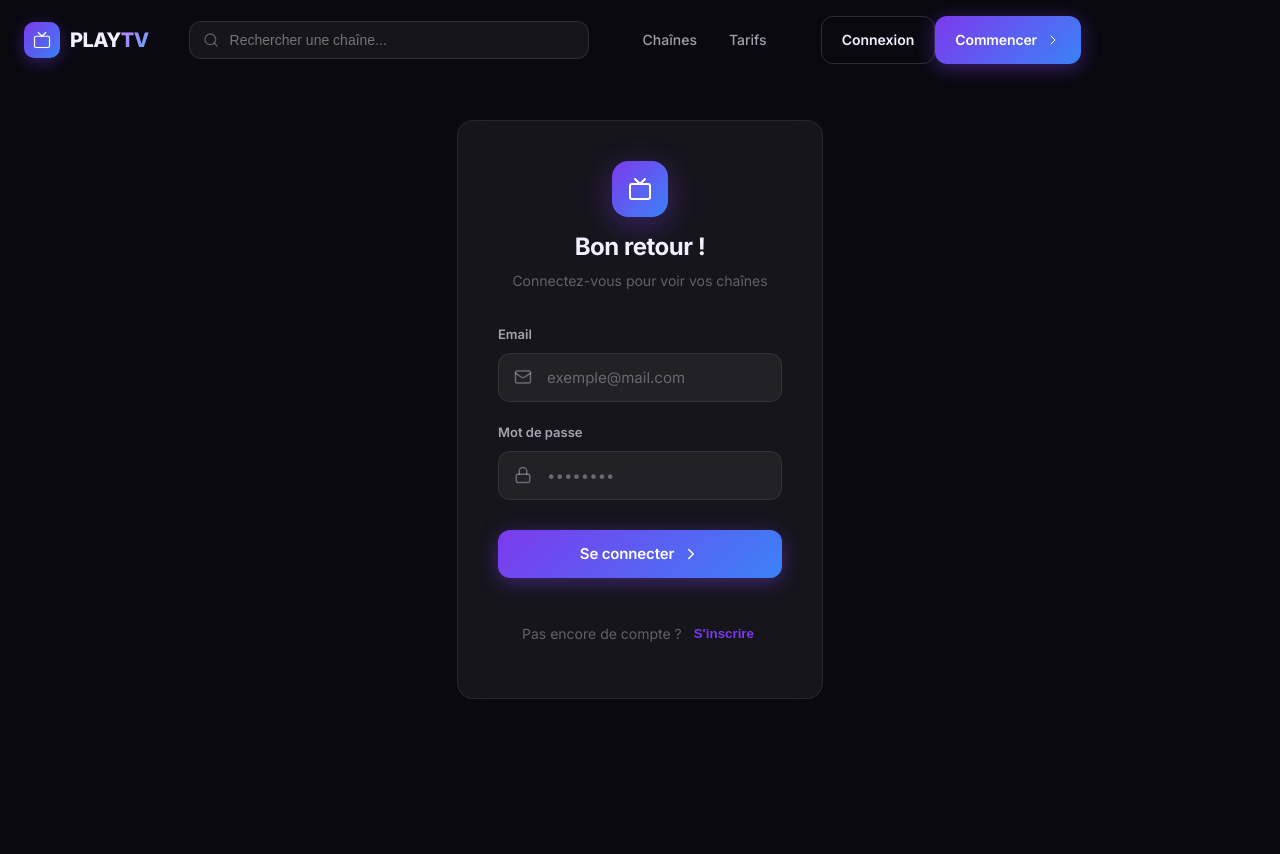
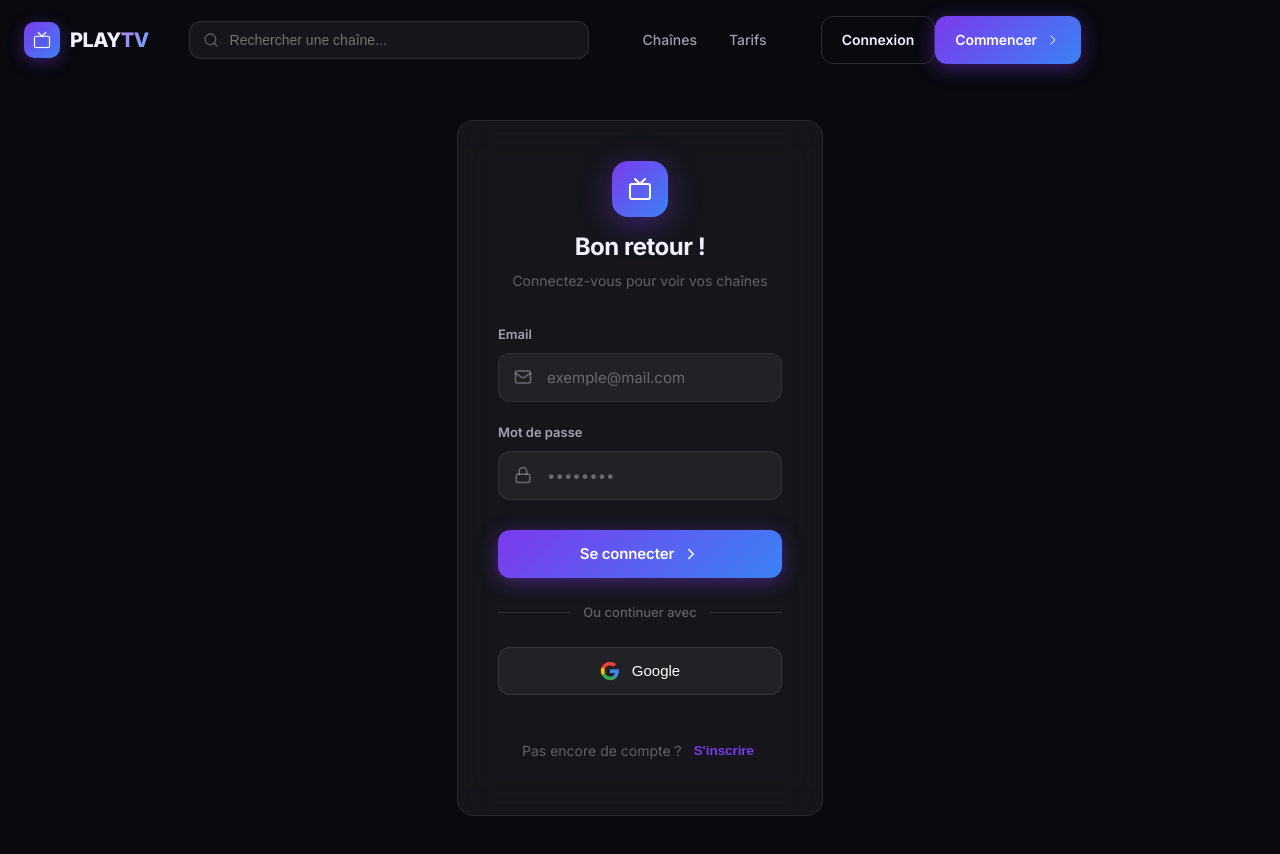
Before and after one commit to merveille80/PLAYTV, a Next.js app: page /auth in a window 1280 px wide. Shown: the top 854 px of the page. Before the commit the page ends 800 px from the top, so only its background shows below. Built offline with nearby package versions, Linux system fonts and the light colour scheme; no server answers.

Commit message:
feat: add Google Authentication UI and logic

```diff
--- a/app/auth/auth.module.css
+++ b/app/auth/auth.module.css
@@ -115,6 +115,52 @@
 .toggle button:hover {
   text-decoration: underline;
 }
+
+.divider {
+  display: flex;
+  align-items: center;
+  margin: 24px 0;
+  color: var(--text-muted);
+  font-size: 13px;
+  font-weight: 500;
+}
+
+.dividerLine {
+  flex: 1;
+  height: 1px;
+  background: rgba(255, 255, 255, 0.1);
+}
+
+.dividerText {
+  padding: 0 12px;
+}
+
+.googleBtn {
+  display: flex;
+  align-items: center;
+  justify-content: center;
+  gap: 12px;
+  width: 100%;
+  padding: 12px;
+  background: rgba(255, 255, 255, 0.05);
+  border: 1px solid rgba(255, 255, 255, 0.1);
+  border-radius: 12px;
+  color: white;
+  font-size: 15px;
+  font-weight: 500;
+  cursor: pointer;
+  transition: all 0.2s ease;
+}
+
+.googleBtn:hover {
+  background: rgba(255, 255, 255, 0.1);
+  border-color: rgba(255, 255, 255, 0.2);
+}
+
+.googleBtn svg {
+  width: 20px;
+  height: 20px;
+}
 @media (max-width: 640px) {
   .main {
     padding: 100px 0 40px;
--- a/app/auth/page.tsx
+++ b/app/auth/page.tsx
@@ -59,6 +59,20 @@
 
   // Add message state for success
   const [message, setMessage] = useState({ text: '', type: '' });
+
+  const handleGoogleLogin = async () => {
+    try {
+      const { error } = await supabase.auth.signInWithOAuth({
+        provider: 'google',
+        options: {
+          redirectTo: `${window.location.origin}/watch`,
+        }
+      });
+      if (error) throw error;
+    } catch (err: any) {
+      setError(err.message || 'Une erreur est survenue avec Google.');
+    }
+  };
 
   return (
     <div className={styles.container}>
@@ -135,6 +149,27 @@
                 </button>
               </form>
 
+              <div className={styles.divider}>
+                <div className={styles.dividerLine} />
+                <span className={styles.dividerText}>Ou continuer avec</span>
+                <div className={styles.dividerLine} />
+              </div>
+
+              <button
+                type="button"
+                className={styles.googleBtn}
+                onClick={handleGoogleLogin}
+              >
+                <svg viewBox="0 0 24 24">
+                  <path d="M22.56 12.25c0-.78-.07-1.53-.2-2.25H12v4.26h5.92c-.26 1.37-1.04 2.53-2.21 3.31v2.77h3.57c2.08-1.92 3.28-4.74 3.28-8.09z" fill="#4285F4"/>
+                  <path d="M12 23c2.97 0 5.46-.98 7.28-2.66l-3.57-2.77c-.98.66-2.23 1.06-3.71 1.06-2.86 0-5.29-1.93-6.16-4.53H2.18v2.84C3.99 20.53 7.7 23 12 23z" fill="#34A853"/>
+                  <path d="M5.84 14.09c-.22-.66-.35-1.36-.35-2.09s.13-1.43.35-2.09V7.07H2.18C1.43 8.55 1 10.22 1 12s.43 3.45 1.18 4.93l2.85-2.22.81-.62z" fill="#FBBC05"/>
+                  <path d="M12 5.38c1.62 0 3.06.56 4.21 1.64l3.15-3.15C17.45 2.09 14.97 1 12 1 7.7 1 3.99 3.47 2.18 7.07l3.66 2.84c.87-2.6 3.3-4.53 6.16-4.53z" fill="#EA4335"/>
+                </svg>
+                Google
+              </button>
+
+
               <div className={styles.toggle}>
                 {isLogin ? "Pas encore de compte ?" : "Déjà membre ?"}
                 <button onClick={() => setIsLogin(!isLogin)}>
```
